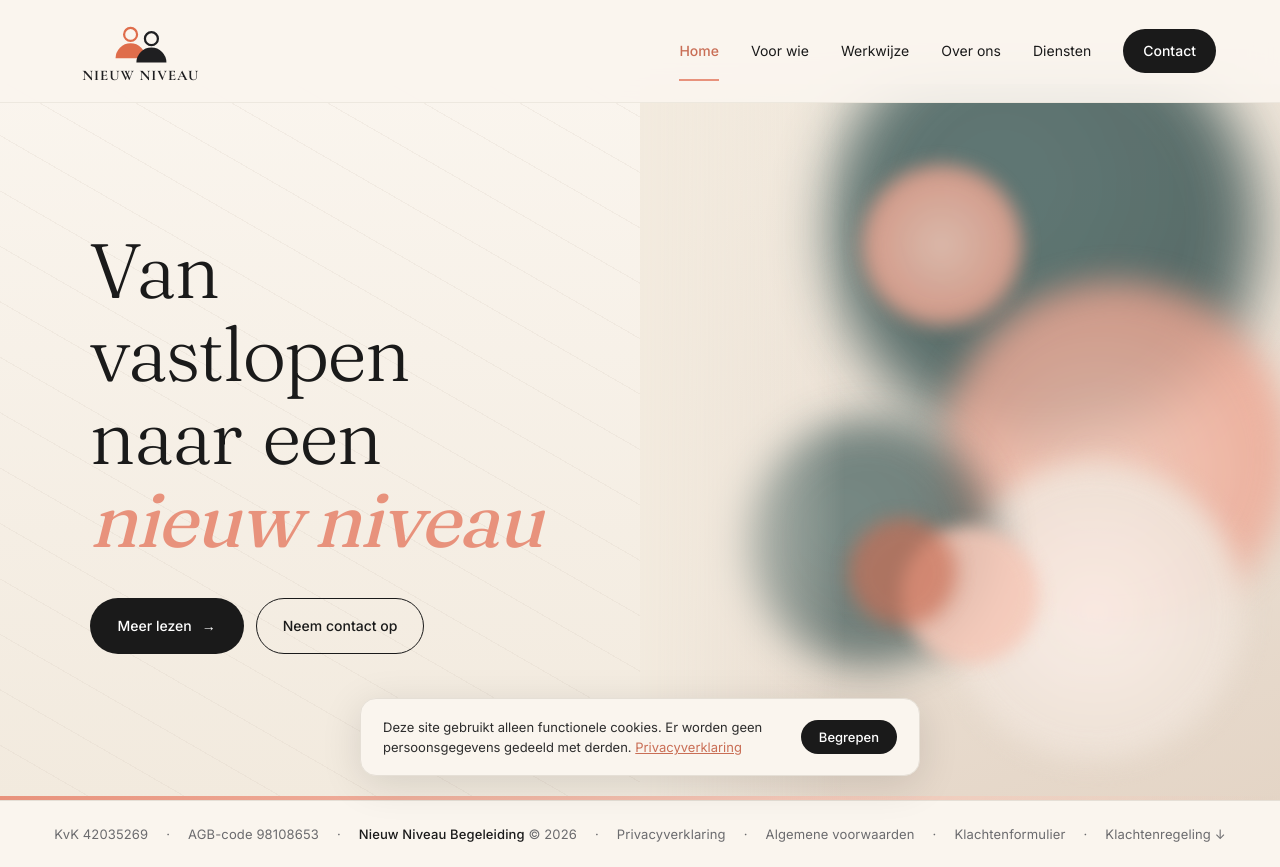
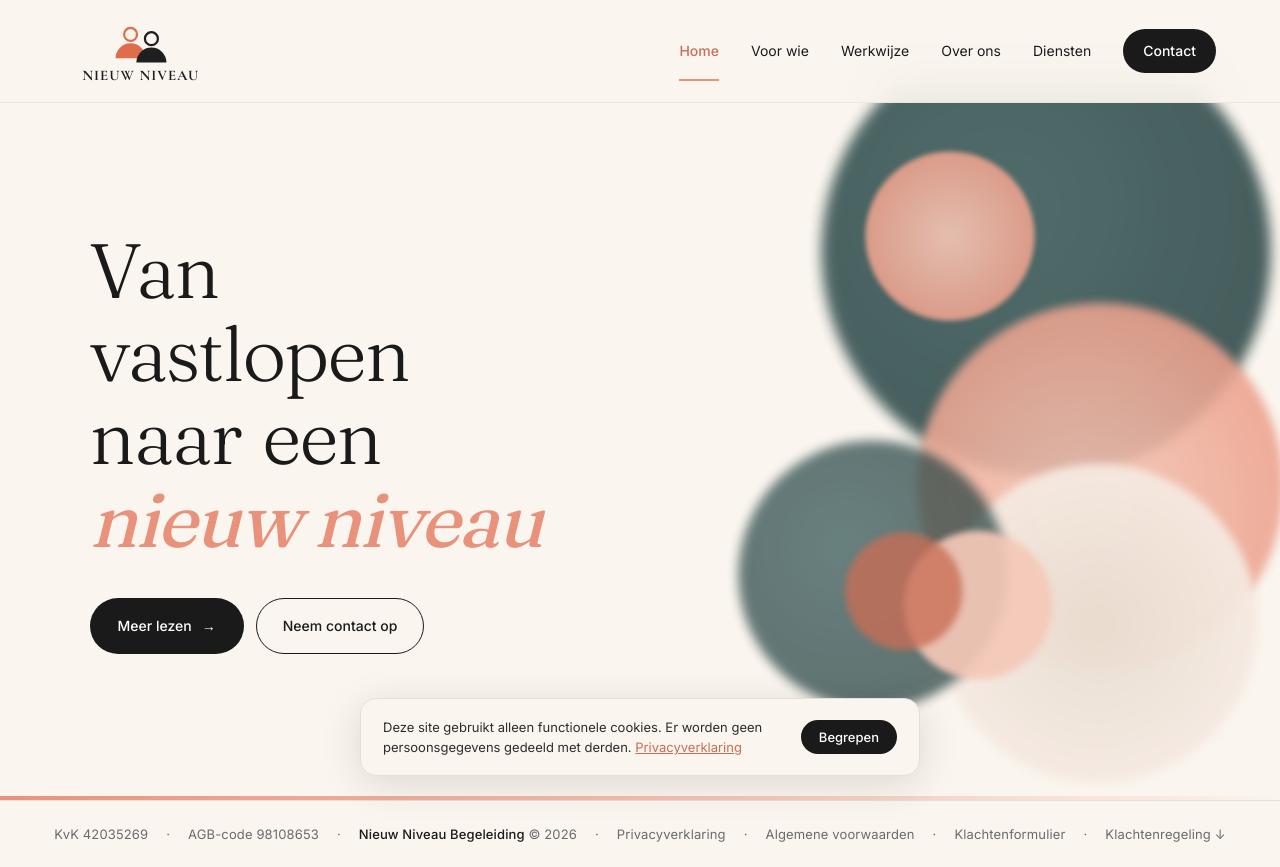
Before and after one commit to BramLuijben/Nieuw-Niveau-, a Next.js app: page / in a window 1280 px wide. Built offline with nearby package versions, Linux system fonts and the light colour scheme; no server answers.

Commit message:
bollen scherper, één achtergrondkleur, bollen geïntegreerd over grens

```diff
--- a/src/app/Home.module.css
+++ b/src/app/Home.module.css
@@ -1,5 +1,5 @@
 /* ══════════════════════════════════════
-   HERO LAYOUT
+   HERO LAYOUT — één achtergrondkleur
 ══════════════════════════════════════ */
 .home {
   min-height: 100dvh;
@@ -7,6 +7,7 @@
   grid-template-columns: 1fr 1fr;
   padding-top: 84px;
   position: relative;
+  background: var(--creme);
 }
 
 @media (max-width: 900px) {
@@ -25,16 +26,8 @@
   display: flex;
   flex-direction: column;
   justify-content: center;
-  background:
-    repeating-linear-gradient(
-      30deg,
-      transparent 0px,
-      transparent 47px,
-      rgba(212, 200, 188, 0.20) 47px,
-      rgba(212, 200, 188, 0.20) 48px
-    ),
-    linear-gradient(180deg, var(--creme) 0%, var(--creme-warm) 100%);
   position: relative;
+  z-index: 1;
 }
 
 .heroTitle {
@@ -77,19 +70,8 @@
 ══════════════════════════════════════ */
 .heroBlobScene {
   position: relative;
-  background: linear-gradient(160deg, var(--creme-warm) 0%, #ebe0d4 55%, #e4d5c6 100%);
   overflow: hidden;
   min-height: calc(100dvh - 84px);
-}
-
-/* Fade links: bollen lopen vloeiend over in tekst-achtergrond */
-.blobFadeLeft {
-  position: absolute;
-  left: 0; top: 0; bottom: 0;
-  width: 32%;
-  background: linear-gradient(to right, var(--creme-warm) 0%, transparent 100%);
-  z-index: 10;
-  pointer-events: none;
 }
 
 /* ── Keyframe animaties ── */
@@ -98,118 +80,118 @@
   to   { transform: translate(12px, -22px) scale(1.05); }
 }
 @keyframes float2 {
-  from { transform: translate(0px,  0px)  scale(1);    }
+  from { transform: translate(0px,  0px)   scale(1);    }
   to   { transform: translate(-18px, 14px) scale(0.96); }
 }
 @keyframes float3 {
-  from { transform: translate(0px,  0px)  scale(1)    rotate(0deg); }
-  to   { transform: translate(8px, -16px) scale(1.08) rotate(4deg); }
+  from { transform: translate(0px,  0px)   scale(1)    rotate(0deg); }
+  to   { transform: translate(8px, -16px)  scale(1.08) rotate(4deg); }
 }
 @keyframes float4 {
   from { transform: translate(0px,  0px)   scale(1);    }
   to   { transform: translate(-10px, 20px) scale(1.04); }
 }
 @keyframes float5 {
-  from { transform: translate(0px,  0px)  scale(1);    }
+  from { transform: translate(0px,  0px)   scale(1);    }
   to   { transform: translate(16px, -10px) scale(0.94); }
 }
 @keyframes float6 {
-  from { transform: translate(0px, 0px)  scale(1);    }
-  to   { transform: translate(-8px, 18px) scale(1.06); }
+  from { transform: translate(0px,  0px)   scale(1);    }
+  to   { transform: translate(-8px,  18px) scale(1.06); }
 }
 @keyframes float7 {
-  from { transform: translate(0px,  0px)  scale(1);    }
-  to   { transform: translate(14px, 12px) scale(0.92); }
+  from { transform: translate(0px,  0px)   scale(1);    }
+  to   { transform: translate(14px,  12px) scale(0.92); }
 }
 
 /* ── Individuele bollen ── */
 
-/* Bol 1 — groot, teal, achtergrond */
+/* Bol 1 — groot, teal, achtergrond, loopt gedeeltelijk links weg */
 .blob1 {
   position: absolute;
-  width: 420px; height: 420px;
+  width: 440px; height: 440px;
   border-radius: 50%;
   background: radial-gradient(circle at 40% 40%, var(--teal-licht), var(--teal));
-  top: -8%; right: 5%;
-  filter: blur(28px);
-  opacity: 0.72;
+  top: -6%; right: 3%;
+  filter: blur(6px);
+  opacity: 0.82;
   animation: float1 12s ease-in-out infinite alternate;
 }
 
-/* Bol 2 — groot, salmon, midden */
+/* Bol 2 — groot, salmon, midden-rechts */
 .blob2 {
   position: absolute;
-  width: 360px; height: 360px;
+  width: 380px; height: 380px;
   border-radius: 50%;
   background: radial-gradient(circle at 45% 55%, var(--zalm-licht), var(--zalm));
-  top: 25%; right: -5%;
-  filter: blur(18px);
-  opacity: 0.80;
+  top: 28%; right: -4%;
+  filter: blur(5px);
+  opacity: 0.88;
   animation: float2 10s ease-in-out infinite alternate;
   animation-delay: -2s;
 }
 
-/* Bol 3 — middel, creme-donker, bottom-right */
+/* Bol 3 — middel, warm creme, bottom-right */
 .blob3 {
   position: absolute;
-  width: 280px; height: 280px;
+  width: 300px; height: 300px;
   border-radius: 50%;
-  background: radial-gradient(circle at 50% 50%, var(--zalm-heel-licht), var(--creme-donker));
-  bottom: 5%; right: 8%;
-  filter: blur(12px);
-  opacity: 0.90;
+  background: radial-gradient(circle at 50% 50%, var(--creme-donker), var(--zalm-heel-licht));
+  bottom: 2%; right: 6%;
+  filter: blur(4px);
+  opacity: 0.95;
   animation: float3 14s ease-in-out infinite alternate;
   animation-delay: -4s;
 }
 
-/* Bol 4 — middel, teal, midden */
+/* Bol 4 — middel, teal, overlapt grens tekst/bollen */
 .blob4 {
   position: absolute;
-  width: 240px; height: 240px;
+  width: 260px; height: 260px;
   border-radius: 50%;
   background: radial-gradient(circle at 40% 40%, #2a4f4f, #1a3535);
-  top: 45%; right: 44%;
-  filter: blur(20px);
-  opacity: 0.60;
+  top: 48%; right: 42%;
+  filter: blur(5px);
+  opacity: 0.70;
   animation: float4 9s ease-in-out infinite alternate;
   animation-delay: -1s;
 }
 
-/* Bol 5 — klein, salmon, top-links */
+/* Bol 5 — klein, salmon, top — steekt ook linkerkant in */
 .blob5 {
   position: absolute;
-  width: 170px; height: 170px;
+  width: 180px; height: 180px;
   border-radius: 50%;
   background: radial-gradient(circle at 50% 50%, var(--zalm-licht), var(--zalm));
-  top: 12%; right: 42%;
-  filter: blur(10px);
-  opacity: 0.82;
+  top: 10%; right: 40%;
+  filter: blur(3px);
+  opacity: 0.90;
   animation: float5 8s ease-in-out infinite alternate;
   animation-delay: -3s;
 }
 
-/* Bol 6 — klein, warm accent */
+/* Bol 6 — klein, salmon-licht accent */
 .blob6 {
   position: absolute;
-  width: 130px; height: 130px;
+  width: 140px; height: 140px;
   border-radius: 50%;
   background: var(--zalm-licht);
-  bottom: 22%; right: 37%;
-  filter: blur(8px);
-  opacity: 0.88;
+  bottom: 20%; right: 35%;
+  filter: blur(3px);
+  opacity: 0.92;
   animation: float6 11s ease-in-out infinite alternate;
   animation-delay: -5s;
 }
 
-/* Bol 7 — accent, salmon-donker */
+/* Bol 7 — accent, salmon-donker, levendige dot */
 .blob7 {
   position: absolute;
-  width: 110px; height: 110px;
+  width: 120px; height: 120px;
   border-radius: 50%;
   background: var(--zalm-donker);
-  top: 60%; right: 51%;
-  filter: blur(10px);
-  opacity: 0.68;
+  top: 62%; right: 50%;
+  filter: blur(3px);
+  opacity: 0.78;
   animation: float7 7s ease-in-out infinite alternate;
   animation-delay: -6s;
 }
@@ -219,11 +201,11 @@
   .heroBlobScene { min-height: 300px; }
   .homeText      { padding: 40px 5vw; }
 
-  .blob1 { width: 260px; height: 260px; filter: blur(18px); }
-  .blob2 { width: 220px; height: 220px; filter: blur(12px); }
-  .blob3 { width: 180px; height: 180px; filter: blur(8px);  }
-  .blob4 { width: 160px; height: 160px; filter: blur(14px); }
-  .blob5 { width: 110px; height: 110px; filter: blur(6px);  }
-  .blob6 { width:  90px; height:  90px; filter: blur(5px);  }
-  .blob7 { width:  80px; height:  80px; filter: blur(6px);  }
+  .blob1 { width: 270px; height: 270px; }
+  .blob2 { width: 230px; height: 230px; }
+  .blob3 { width: 190px; height: 190px; }
+  .blob4 { width: 170px; height: 170px; }
+  .blob5 { width: 120px; height: 120px; }
+  .blob6 { width:  95px; height:  95px; }
+  .blob7 { width:  85px; height:  85px; }
 }
--- a/src/app/HomeContent.tsx
+++ b/src/app/HomeContent.tsx
@@ -86,7 +86,6 @@ export default function HomeContent() {
         <div className={styles.blob5} />
         <div className={styles.blob6} />
         <div className={styles.blob7} />
-        <div className={styles.blobFadeLeft} />
       </div>
     </main>
   )
```
